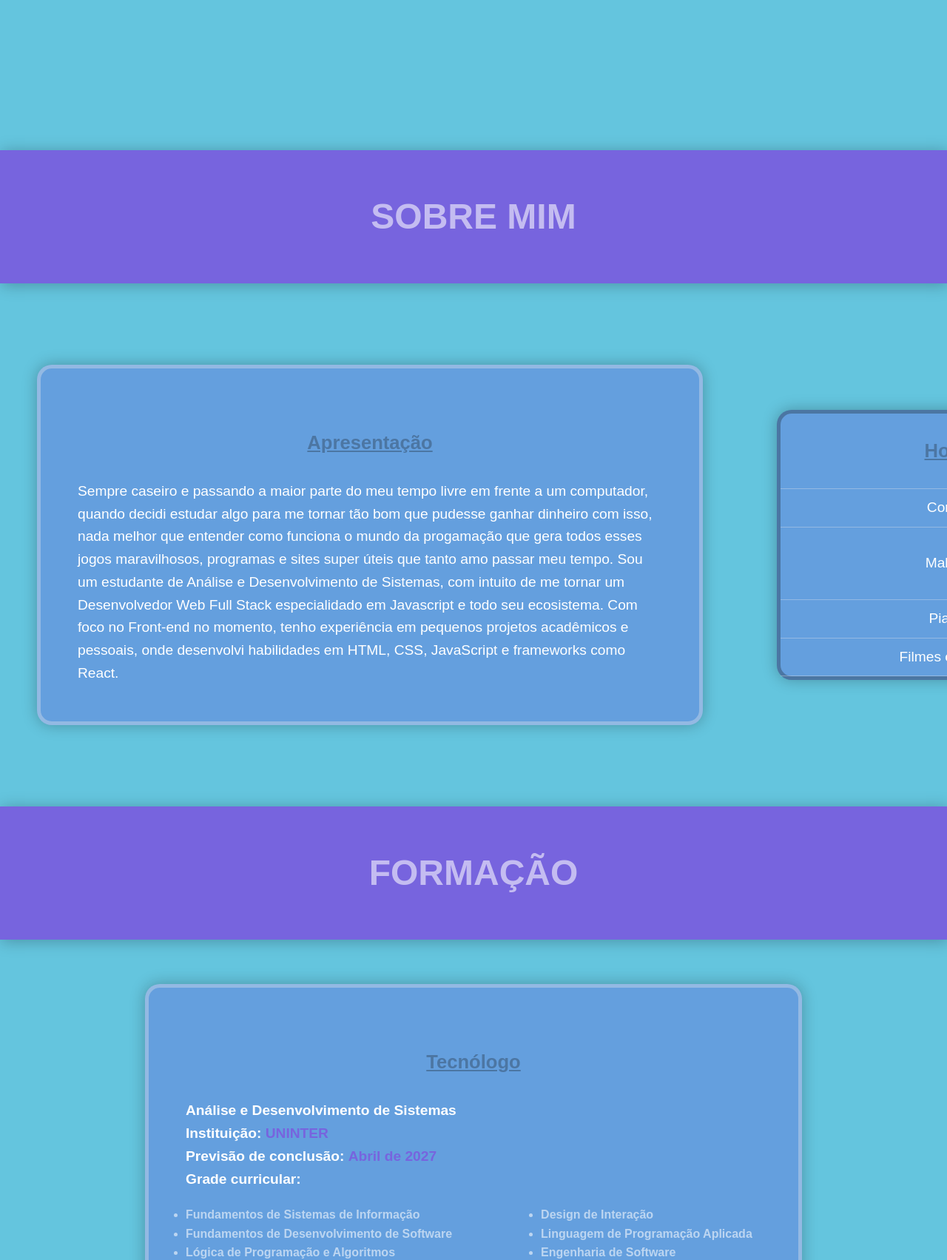
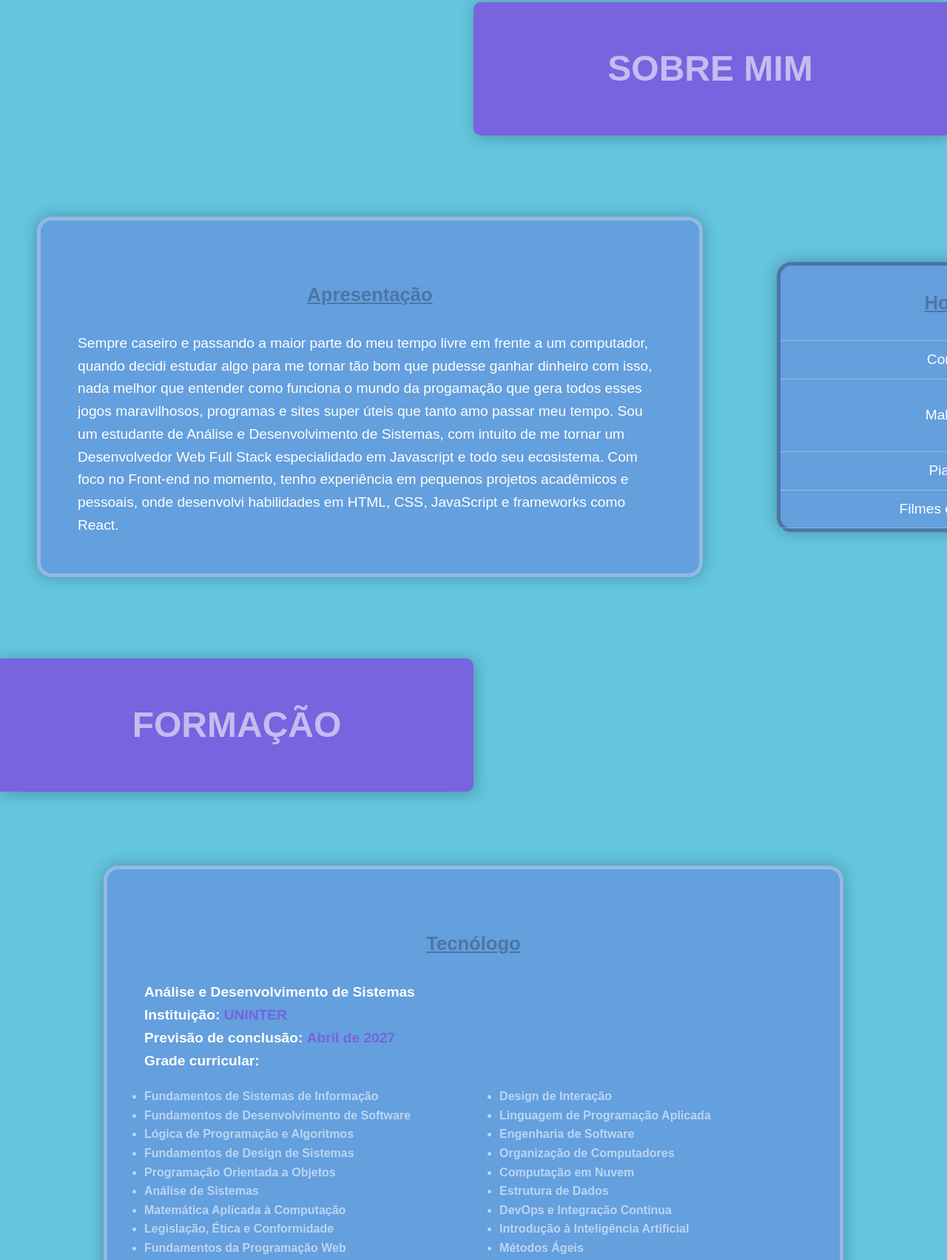
Before and after one commit to thiagoroddev/portifolio, a website: page index.html in a window 1280 px wide. Shown: the part 1097-2800 px from the top of the page at 74% size. Drawn offline with Linux system fonts and the light colour scheme.

Commit message:
mais ajustes

```diff
--- a/index.html
+++ b/index.html
@@ -74,7 +74,7 @@
       </div>
     </header>
     <main>
-      <div class="separador"><h2>SOBRE MIM</h2></div>
+      <div class="separador-a"><h2>SOBRE MIM</h2></div>
 
       <!-- Seção de SOBRE MIM -->
 
@@ -160,7 +160,7 @@
         </div>
       </section>
 
-      <div class="separador"><h2>PORTIFÓLIO</h2></div>
+      <div class="separador-a"><h2>PORTIFÓLIO</h2></div>
 
       <!-- Seção de PORTIFOLIO -->
 
--- a/style.css
+++ b/style.css
@@ -33,6 +33,29 @@ html {
     display: flex;
     justify-content: center;
     align-items: center;
+    width: 50%;
+    border-radius: 10px;
+    border-top-left-radius: 0px;
+    border-bottom-left-radius: 0px;
+}
+
+.separador-a {
+    height: 180px;
+    background-color: var(--cor-secundaria);
+    box-shadow: 2px 2px 20px var(--cor-sombra);
+    display: flex;
+    justify-content: center;
+    align-items: center;
+    width: 50%;
+    border-radius: 10px;
+    border-top-right-radius: 0px;
+    border-bottom-right-radius: 0px;
+    margin-left: 50%;
+
+}
+
+.separador-a h2 {
+    color: var(--cor-texto-cinza);
 }
 
 .separador h2 {
@@ -84,6 +107,7 @@ section {
     position: fixed;
     width: 100%;
     box-shadow: 1px 1px 10px var(--cor-sombra);
+    z-index: 1;
 }
 
 .menu > ul li {
@@ -121,7 +145,8 @@ section {
     align-items: center;
     justify-items: center;
     min-width: 800px;
-    margin: 250px auto;
+    margin: 100px auto;
+    margin-top: 200px;
     border-radius: 20px;
 }
 
@@ -285,8 +310,9 @@ main {
 #formacao {
     background-color:var(--cor-terciaria);
     padding: 50px;
-    margin: 60px auto;
-    max-width: 1100px;
+    margin: 100px auto;
+    max-width: 1200px;
+    width: 1000px;
     border: 5px solid var(--cor-borda-cinza);
     border-radius: 20px;
     box-shadow: 0px 0px 20px var(--cor-borda-transp);
@@ -320,7 +346,7 @@ main {
 .carrossel-container {
     overflow: hidden;
     width: 1200px;
-    margin: 60px auto;
+    margin: 100px auto;
 }
 
 .carrossel {
@@ -341,7 +367,7 @@ main {
     border: none;
     padding: 15px;
     cursor: pointer;
-    z-index: 1;
+    z-index: 0;
     font-size: 24px;
     border-radius: 20%;
     margin: 20px;
@@ -446,7 +472,7 @@ main {
 #contato {
     background-color:var(--cor-terciaria);
     padding: 50px;
-    margin: 80px auto;
+    margin: 100px auto;
     max-width: 1100px;
     border: 5px solid var(--cor-borda-cinza);
     border-radius: 20px;
```
